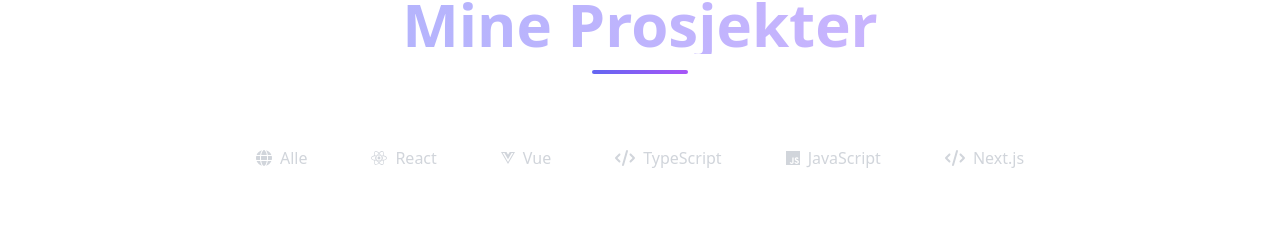
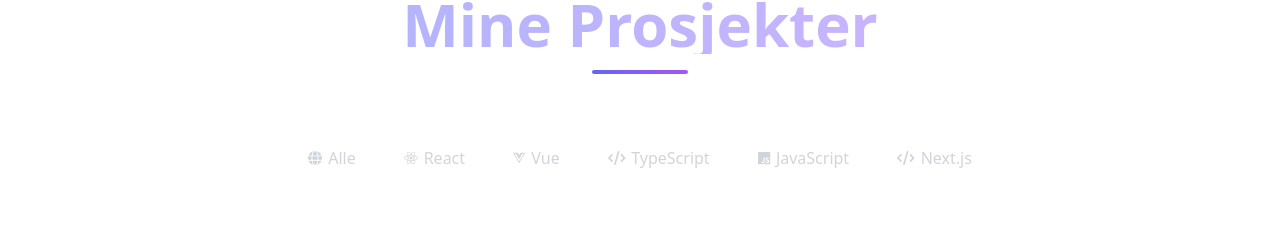
Before and after one commit to chralmli/almli-portfolio-v2, a Vue app: page / in a window 1280 px wide. Shown: the part 1782-2010 px from the top of the page. Built offline with nearby package versions, Linux system fonts and the light colour scheme.

Commit message:
fix filter-buttons responsiveness issue

```diff
--- a/src/components/PortfolioSection.vue
+++ b/src/components/PortfolioSection.vue
@@ -12,19 +12,19 @@
       </div>
 
       <!-- Filter Buttons -->
-      <div class="flex justify-center mb-12 gap-4" data-aos="fade-up">
+      <div class="flex flex-wrap justify-center mb-12 gap-4" data-aos="fade-up">
         <button
           v-for="filter in filters"
           :key="filter.name"
           @click="handleFilterClick(filter)"
           :class="[
-            'px-6 py-2 rounded-full transition-all duration-300 flex items-center gap-2 backdrop-blur-sm',
+            'px-3 sm:px-4 py-2 rounded-full transition-all duration-300 flex items-center gap-1.5 backdrop-blur-sm sm:text-base whitespace-nowrap',
             activeFilter === filter.name
               ? 'bg-indigo-600/90 text-white shadow-lg shadow-indigo-500/25'
               : 'bg-white/5 text-gray-300 hover:bg-white/10'
           ]"
         >
-          <font-awesome-icon :icon="filter.icon" />
+          <font-awesome-icon :icon="filter.icon" class="text-xs sm:text-sm" />
           {{ filter.name }}
         </button>
       </div>
@@ -378,4 +378,19 @@ const closeModal = () => {
 .tech-tag:hover {
   @apply bg-indigo-200;
 }
+
+.filter-buttons {
+  transition: all 0.3s ease;
+}
+
+button {
+  height: fit-content;
+  min-height: 2.5rem;
+}
+
+@media (max-width: 640px) {
+  button {
+    min-height: 2.75rem;
+  }
+}
 </style>
```
